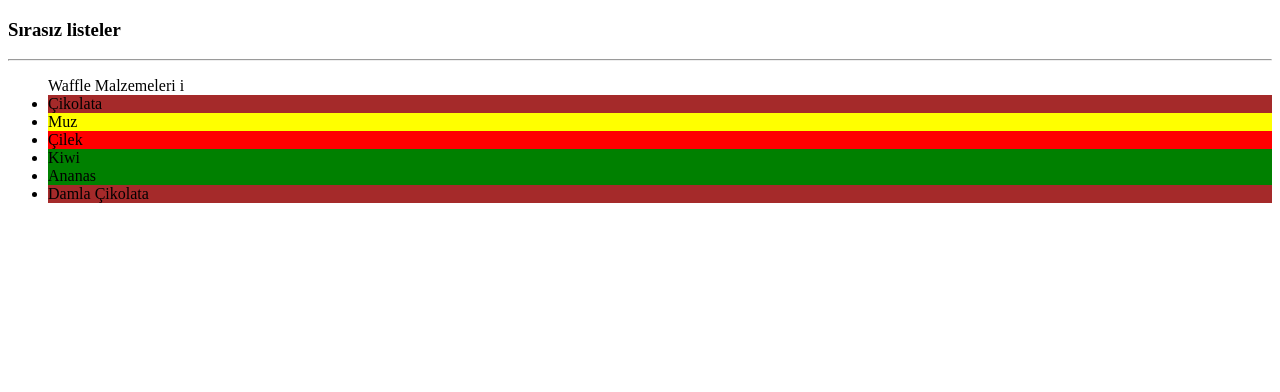
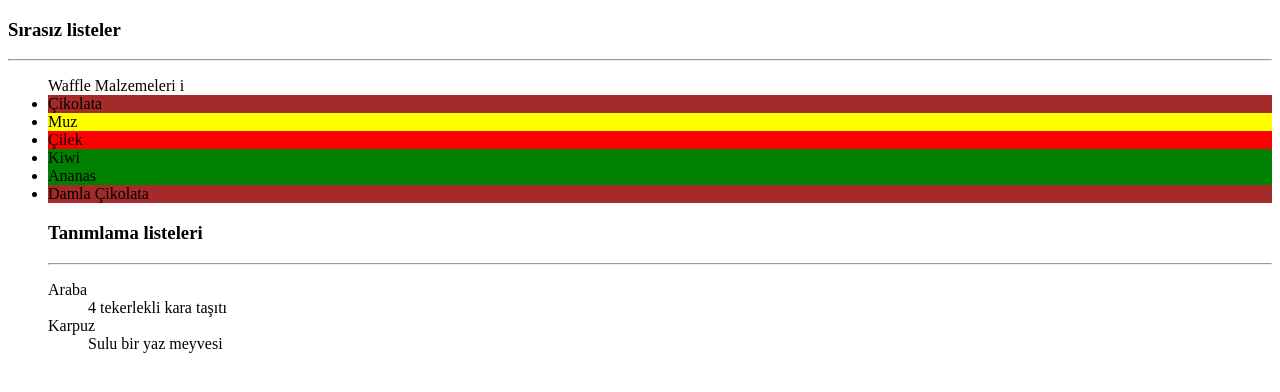
Before and after one commit to cananagbal/Ali, a plain HTML site: page index.html in a window 1280 px wide. Drawn offline with Linux system fonts and the light colour scheme.

Commit message:
tanımlama listeleri

```diff
--- a/index.html
+++ b/index.html
@@ -22,7 +22,17 @@
 <li style="background-color: green;">Ananas</li>
 <li style="background-color: brown;">Damla Çikolata</li>
 
+<h3>Tanımlama listeleri</h3>
+<hr>
+<dl>
+<dt>Araba</dt>
+<dd>4 tekerlekli kara taşıtı</dd>
+<dt>Karpuz</dt>
+<dd>Sulu bir yaz meyvesi</dd>
 
+
+
+</dl>
 </ul>
 
   </body>
```
